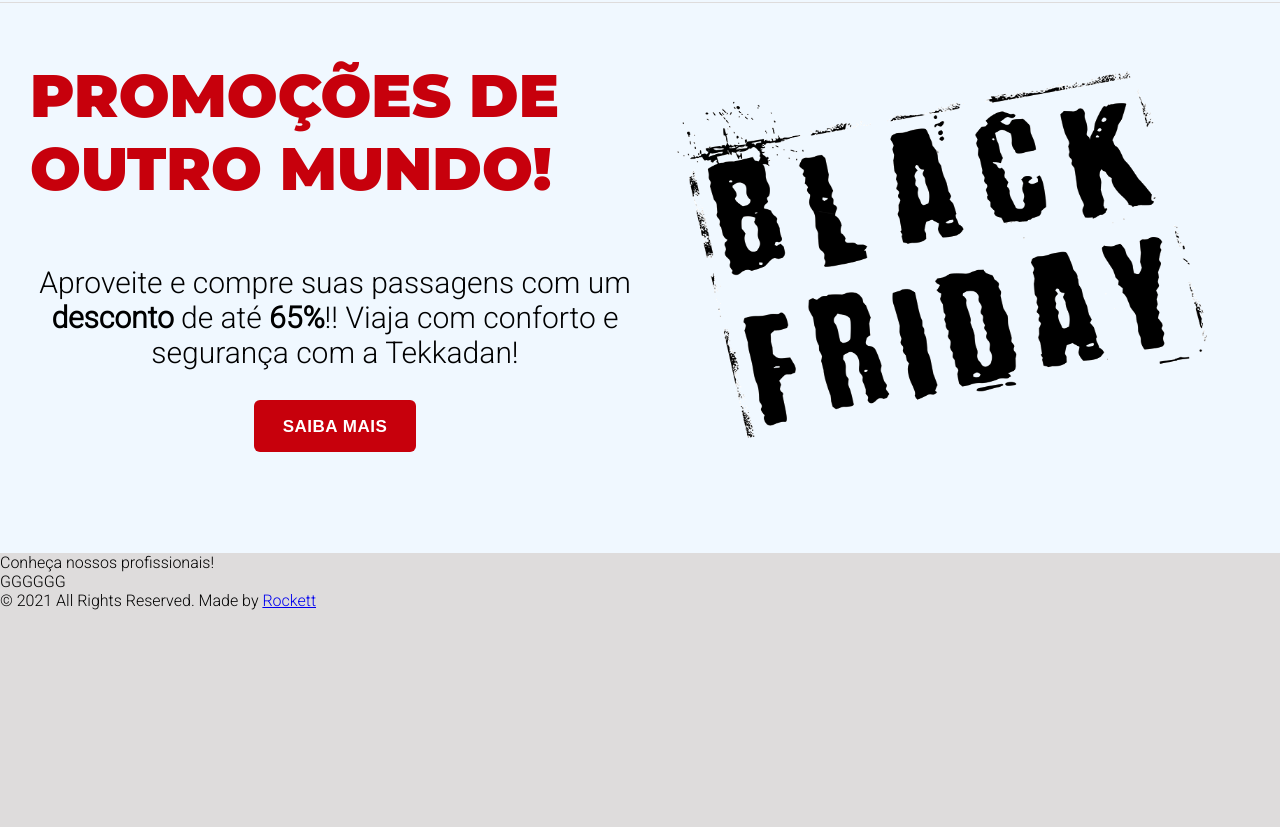
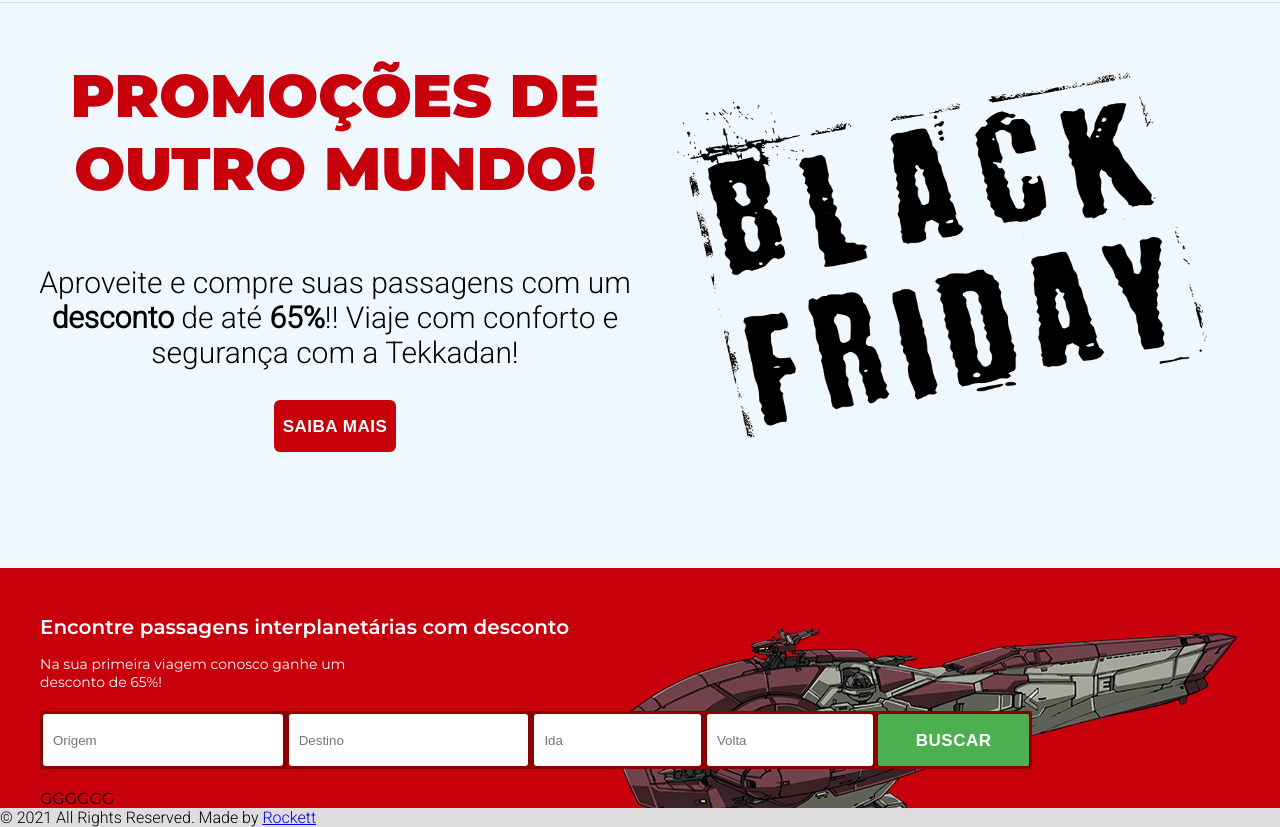
Before and after one commit to callmerockett/hiring-coders-desafio1, a plain HTML site: page index.html in a window 1280 px wide. Shown: the part 81-908 px from the top of the page. Before the commit the page ends 800 px from the top, so only its background shows below. Drawn offline with Linux system fonts and the light colour scheme.

Commit message:
flight section added

```diff
--- a/index.html
+++ b/index.html
@@ -12,6 +12,7 @@
     <link href="https://fonts.googleapis.com/css2?family=Roboto:wght@300&display=swap" rel="stylesheet">
     <link href="https://fonts.googleapis.com/css2?family=Abril+Fatface&family=Montserrat:wght@900&display=swap"
         rel="stylesheet">
+    <link href="https://fonts.googleapis.com/css?family=Montserrat:400,600,700" rel="stylesheet">
 
 </head>
 
@@ -34,13 +35,14 @@
                     PROMOÇÕES DE OUTRO MUNDO!
                 </p>
                 <p class="texto-inicial description">
-                    Aproveite e compre suas passagens com um <strong>desconto</strong> de até <strong>65%</strong>!! Viaja com conforto e segurança com a
+                    Aproveite e compre suas passagens com um <strong>desconto</strong> de até <strong>65%</strong>!!
+                    Viaje com conforto e segurança com a
                     Tekkadan!
                 </p>
                 <div class="flex-button">
-                    <a class="btn">
+                    <button class="btn">
                         Saiba mais
-                    </a>
+                    </button>
                 </div>
 
             </div>
@@ -48,8 +50,21 @@
                 <img class="imagem-principal" src="assets/black-friday2.png">
             </div>
         </section>
-        <section>
-            <span class="members-title">Conheça nossos profissionais!</span>
+        <section class="flights">
+                <div id="texto-2">
+                    <h1 class="subtitulo">Encontre passagens interplanetárias com desconto</h1>
+                    <h2 class="description2"> Na sua primeira viagem conosco ganhe um desconto de 65%! </h2>
+                </div>
+
+            <form class="flex-line" method="post">
+                <input class="origem my-input" placeholder="Origem">
+                <input class="destino my-input" placeholder="Destino">
+                <input class="ida my-input" placeholder="Ida">
+                <input class="volta my-input" placeholder="Volta">
+                <button id="btn-flight" class="btn">
+                    Buscar
+                </button>
+            </form>
             <div class="profission">
                 <div class="card">
                     GGGGGG
--- a/styles/landpage.css
+++ b/styles/landpage.css
@@ -27,13 +27,20 @@ button {
     width: 150px;
     font-weight: 900;
     font-family: Arial;
-    padding: 17px 20px 15px;
+    padding: 17px 8px 15px;
+}
+
+#btn-flight {
+    background-color: #4caf50;
+    margin: 0px 3px 0px 2px;
+    border-radius: 2px;
 }
 
 .btn {
+    cursor: pointer;
     display: inline-block;
     color: #fff;
-    padding: 17px 20px 15px;
+    padding: 17px 8px 15px;
     font-weight: 700;
     font-size: 17px;
     line-height: 20px;
@@ -60,6 +67,11 @@ body {
     margin: 0;
 }
 
+#spaceship {
+
+    background-color: #c7000c;
+}
+
 .logo-nome {
     margin: 5px 15px ;
     display: flex;
@@ -84,20 +96,80 @@ body {
     background-color: blueviolet;
 }
 
+#texto-2 {
+    width: 60%;
+}
+
+.flights {
+    background-image: url("../assets/17.png");
+    background-repeat: no-repeat;
+    background-position: right top;
+    padding-left: 40px;
+    padding-top: 30px;
+    font-family: 'Montserrat', Arial, sans-serif;
+    background-color: #c7000c;
+}
+
 .titulo {
     font-size: 60px;
-    font-weight: bold;
+    font-weight: 800;
+    font-family: 'Montserrat', Arial, sans-serif;
+    color: #c7000c;
+    text-align: center;
+}
 
-    font-family: 'Montserrat', sans-serif;
-    color: #c7000c;
+.subtitulo {
+
+    font-size: 20px;
+    font-weight: 600;
+    color: #fff;
+    font-family: 'Montserrat', Arial, sans-serif;
+
 }
+
+.description2 {
+
+    max-width: 350px;
+    font-size: 14px;
+    font-weight: 300;
+    color: #fff;
+    font-family: 'Montserrat', Arial, sans-serif;
+}
+
+.flex-line {
+    margin: 20px 0px;
+    display: flex;
+    background-color: darkred;
+    padding: 3px 0px;
+    max-width: 80%;
+    border-radius: 2px;
+
+}
+.my-input {
+    background-color: #fff;
+    border-radius: 3px;
+    padding: 10px;
+    color: gray;
+    opacity: 0.3px;
+    border: none;
+    margin: 0px 3px
+}
+.origem, .destino {
+    width: 30%;
+}
+
+.ida, .volta {
+    width: 20%;
+}
+
+
 
 .btn-contato {
     margin: 5px;
 }
 .presentation {
     margin-top: 80px;
-    padding: 0px 30px;
+    padding: 0px 30px 15px;
     display: flex;
     background-color: aliceblue;
 }
```
Also changed, not shown: assets/17.png (added), assets/Isaribi.png (added), assets/isarabi.png (added).
